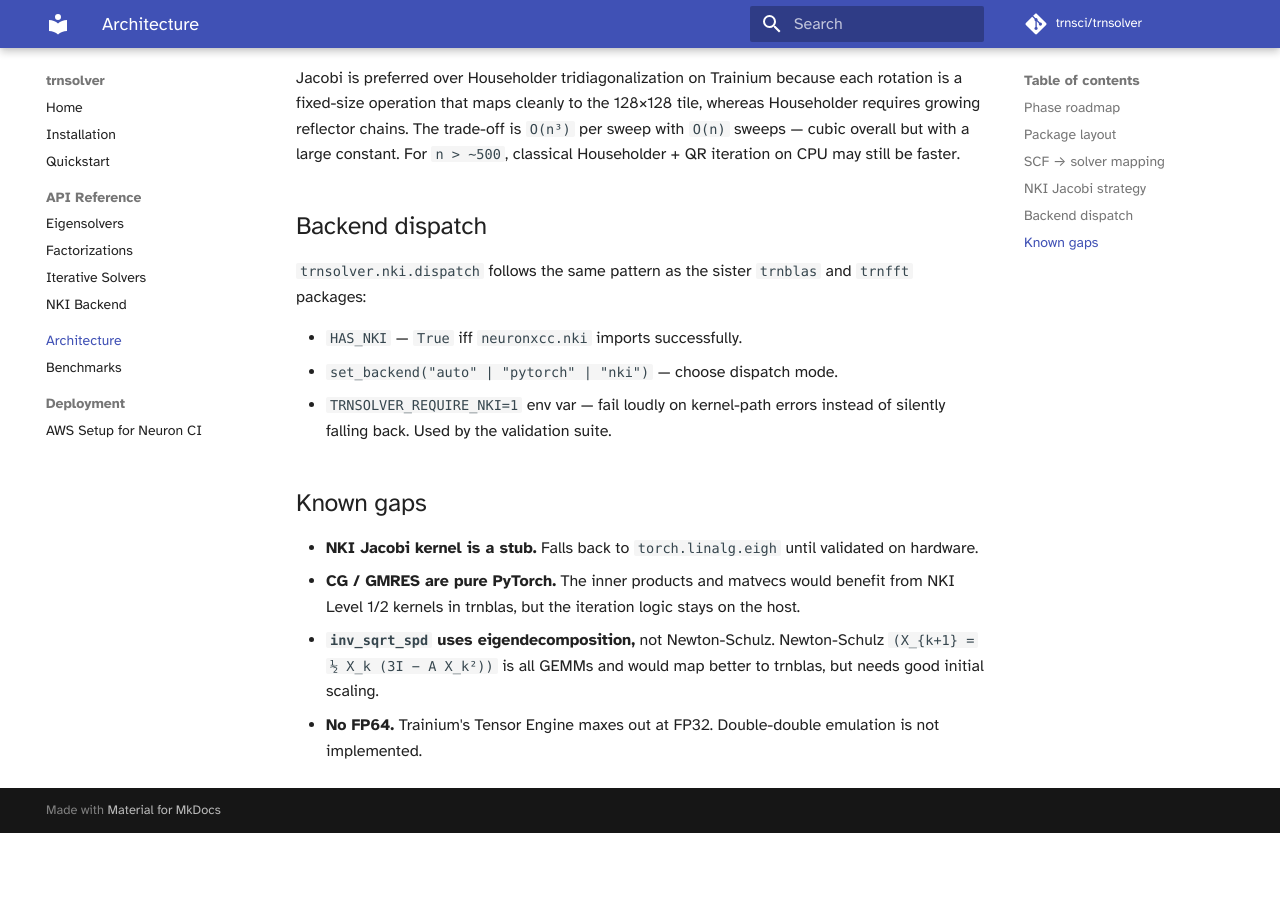
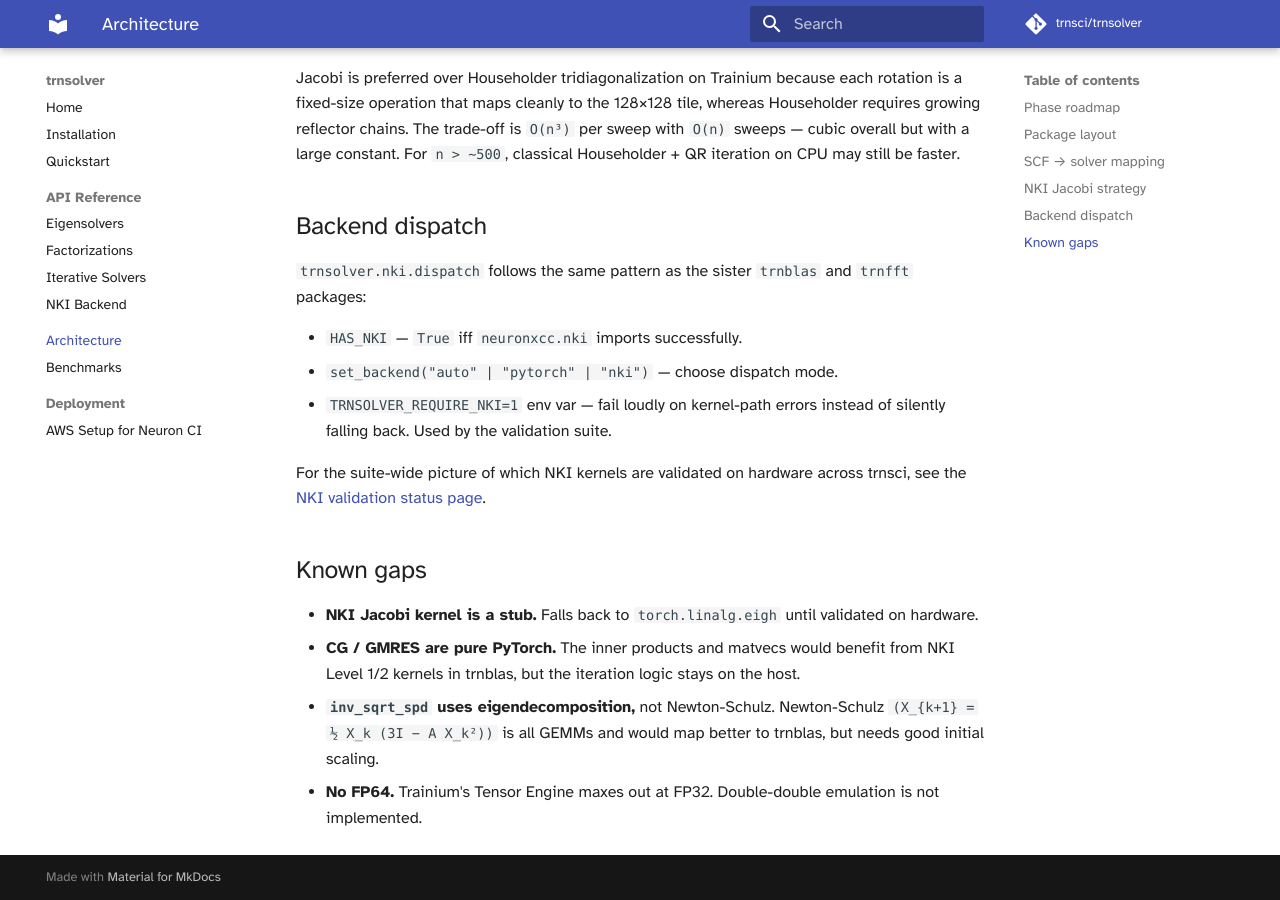
Before and after one commit to trnsci/trnsolver, an MkDocs documentation site: the page built from docs/architecture.md, in a window 1280 px wide and 900 px high, scrolled down 1748 px. Built offline with MkDocs 1.6.1 and Material for MkDocs 9.7.7, drawn with Linux system fonts in a browser that asks for light colours; some web fonts are replaced; comment, search, counter and statistics services are not loaded; before the commit the page ends 2581 px from its top, so only the background shows below that.

Commit message:
docs(architecture): link to cross-suite NKI validation status (#24)
Adds a one-line cross-reference to the new suite-wide NKI validation
status page at trnsci.dev/nki_validation_status/, sitting under the
"Backend dispatch" section so readers can jump from "this is how
trnsolver dispatches to NKI" to "here's where every sub-project stands
on hardware validation."

Closes #24.

```diff
--- a/docs/architecture.md
+++ b/docs/architecture.md
@@ -60,6 +60,8 @@ Jacobi is preferred over Householder tridiagonalization on Trainium because each
 - `set_backend("auto" | "pytorch" | "nki")` — choose dispatch mode.
 - `TRNSOLVER_REQUIRE_NKI=1` env var — fail loudly on kernel-path errors instead of silently falling back. Used by the validation suite.
 
+For the suite-wide picture of which NKI kernels are validated on hardware across trnsci, see the [NKI validation status page](https://trnsci.dev/nki_validation_status/).
+
 ## Known gaps
 
 - **NKI Jacobi kernel is a stub.** Falls back to `torch.linalg.eigh` until validated on hardware.
```
